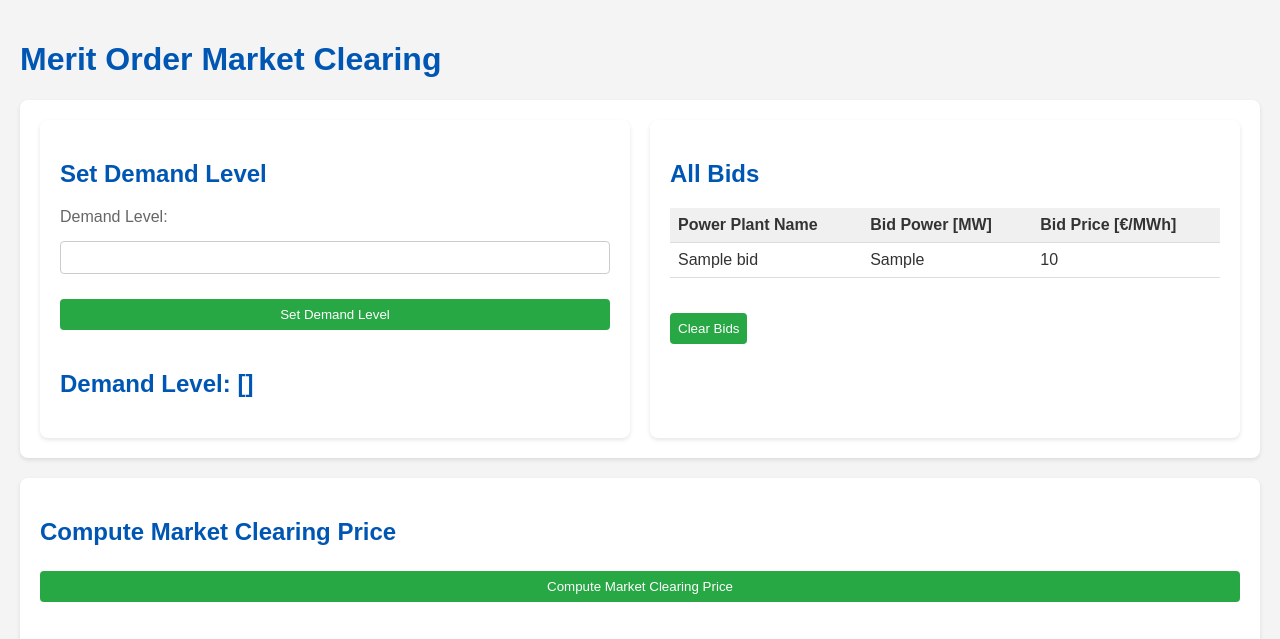
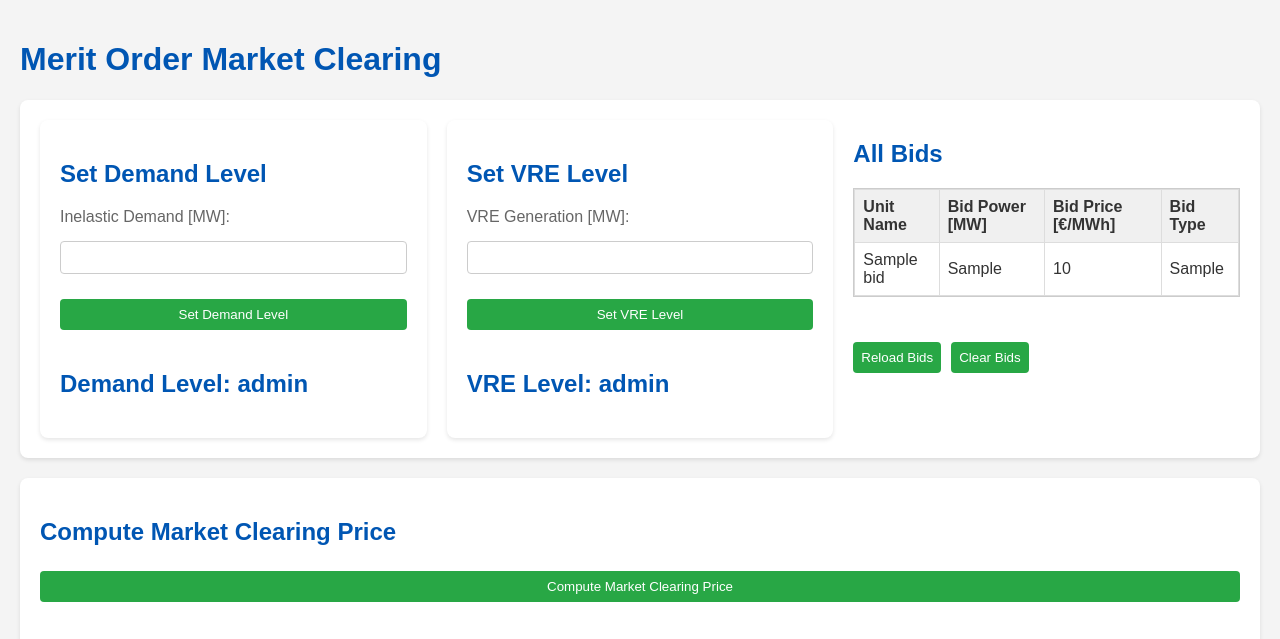
Before and after one commit to nick-harder/merit_order_game, a Flask app: template templates/index.html in a window 1280 px wide. Shown: the top 639 px of the page. Run offline with Flask 2, Linux system fonts and the light colour scheme; the template is opened without the code that fills it: most values are stand-ins (such as "Sample title", 1, 10 or a date in 2020); some libraries are stand-ins or nearby versions.

Commit message:
-add demand side as well

```diff
--- a/main.py
+++ b/main.py
@@ -7,53 +7,96 @@ app.secret_key = "merit_order_game"
 bid = Bid()
 teacher = Teacher()
 
-@app.route('/')
+
+@app.route("/")
 def index():
     # Teacher's view
-    return render_template('index.html', bids=bid.get_bids(), demand_level=teacher.get_demand())
+    return render_template(
+        "index.html",
+        bids=bid.get_bids(),
+        inelastic_demand_level=teacher.demand_level,
+        vre_level=teacher.vre_level,
+    )
 
-@app.route('/student')
+
+@app.route("/student")
 def student():
     # Student's bid submission view
-    return render_template('student.html')
+    return render_template("student.html")
 
-@app.route('/submit_bid', methods=['POST'])
+
+@app.route("/submit_bid", methods=["POST"])
 def submit_bid():
-    power_plant_name = request.form['power_plant_name']
-    bid_power = abs(float(request.form['bid_power']))
-    bid_price = float(request.form['bid_price'])
+    power_plant_name = request.form["power_plant_name"]
+    bid_power = abs(float(request.form["bid_power"]))
+    bid_price = float(request.form["bid_price"])
+    bid_type = request.form["bid_type"]
 
     # Add the bid to the bid object
-    bid.add_bid(power_plant_name, bid_power, bid_price)
+    bid.add_bid(power_plant_name, bid_power, bid_price, bid_type)
 
     # Store the bid information in a session variable
-    session['submitted_bid'] = {
-        'power_plant_name': power_plant_name,
-        'bid_power': bid_power,
-        'bid_price': bid_price
+    session["submitted_bid"] = {
+        "power_plant_name": power_plant_name,
+        "bid_power": bid_power,
+        "bid_price": bid_price,
+        "bid_type": bid_type,
     }
 
-    return redirect(url_for('student'))
+    return redirect(url_for("student"))
 
-@app.route('/set_demand', methods=['POST'])
+
+@app.route("/set_demand", methods=["POST"])
 def set_demand():
-    demand_level = float(request.form['demand_level'])
-    teacher.set_demand(demand_level)
-    return redirect(url_for('index'))
+    inelastic_demand_level = float(request.form["inelastic_demand_level"])
+    bid.add_bid("Inelastic demand", inelastic_demand_level, 500, "buy")
 
-@app.route('/compute_price', methods=['POST'])
+    teacher.set_demand(inelastic_demand_level)
+
+    return redirect(url_for("index"))
+
+
+@app.route("/set_vre", methods=["POST"])
+def set_vre():
+    vre_level = float(request.form["vre_level"])
+    bid.add_bid("VRE generation", vre_level, 0, "sell")
+
+    teacher.set_vre(vre_level)
+
+    return redirect(url_for("index"))
+
+
+@app.route("/reload_bids", methods=["POST"])
+def reload_bids():
+
+    return redirect(url_for("index"))
+
+
+@app.route("/compute_price", methods=["POST"])
 def compute_price():
-    market_clearing_price = teacher.compute_price(bid.get_bids())
+    market_clearing_price, accepted_buy, accepted_sell = teacher.compute_price(
+        bid.get_bids()
+    )
+
     # Sort bids by bid_price for plotting
-    sorted_bids = sorted(bid.get_bids(), key=lambda x: x['bid_price'])
-    return render_template('index.html', bids=bid.get_bids(), demand_level=teacher.get_demand(),
-                           market_clearing_price=market_clearing_price, sorted_bids=sorted_bids)
+    submitted_bids = bid.get_bids()
+    return render_template(
+        "index.html",
+        bids=bid.get_bids(),
+        demand_level=accepted_buy,
+        market_clearing_price=market_clearing_price,
+        submitted_bids=submitted_bids,
+        inelastic_demand_level=teacher.demand_level,
+        vre_level=teacher.vre_level,
+    )
 
-@app.route('/clear_bids', methods=['POST'])
+
+@app.route("/clear_bids", methods=["POST"])
 def clear_bids():
     bid.clear_bids()
-    teacher.clear_demand()
-    return redirect(url_for('index'))
+    teacher.reset()
+    return redirect(url_for("index"))
 
-if __name__ == '__main__':
-    app.run(host='0.0.0.0', port=5001, debug=True)
+
+if __name__ == "__main__":
+    app.run(host="0.0.0.0", port=5001, debug=True)
--- a/static/js/meritOrderPlot.js
+++ b/static/js/meritOrderPlot.js
@@ -1,31 +1,57 @@
 document.addEventListener("DOMContentLoaded", function(event) {
-    // Use the global variables directly
-    // Initialize arrays to hold cumulative power and prices
-    var cumulativePower = [0]; // Start from zero power
-    var prices = [sortedBids[0].bid_price]; // Start with the price of the first bid
-    var totalPower = 0;
+    // Initialize arrays for sell and buy types
+    var cumulativePowerSell = [0];
+    var pricesSell = [0];
+    var totalPowerSell = 0;
 
-    // Calculate cumulative power and corresponding prices
-    sortedBids.forEach(bid => {
-        totalPower += bid.bid_power;
-        cumulativePower.push(totalPower);
-        prices.push(bid.bid_price);
+    var cumulativePowerBuy = [0];
+    var pricesBuy = [0];
+    var totalPowerBuy = 0;
+
+    // Filter and process sell bids
+    var sellBids = submittedBids.filter(bid => bid.bid_type === 'sell').sort((a, b) => a.bid_price - b.bid_price);
+    sellBids.forEach(bid => {
+        totalPowerSell += bid.bid_power;
+        cumulativePowerSell.push(totalPowerSell);
+        pricesSell.push(bid.bid_price);
     });
 
-    var trace1 = {
-        x: cumulativePower,
-        y: prices,
+    // Filter and process buy bids in descending order by price
+    var buyBids = submittedBids.filter(bid => bid.bid_type === 'buy').sort((a, b) => b.bid_price - a.bid_price);
+    buyBids.forEach(bid => {
+        totalPowerBuy += bid.bid_power;
+        cumulativePowerBuy.push(totalPowerBuy);
+        pricesBuy.push(bid.bid_price);
+    });
+
+    // Create traces for sell and buy bids
+    var traceSell = {
+        x: cumulativePowerSell,
+        y: pricesSell,
         type: 'scatter',
         mode: 'lines+markers',
-        line: {shape: 'vh'},  // Set the line shape to horizontal-then-vertical
-        name: 'Supply Curve'
+        line: { shape: 'vh' },
+        name: 'Sell Bids'
     };
 
-    var trace2 = {
+    var traceBuy = {
+        x: cumulativePowerBuy,
+        y: pricesBuy,
+        type: 'scatter',
+        mode: 'lines+markers',
+        line: { shape: 'vh' },
+        name: 'Buy Bids'
+    };
+
+    var traceDemand = {
         x: [demandLevel, demandLevel],
-        y: [0, marketClearingPrice],
+        y: [0, marketClearingPrice],  // Adjust to the market clearing price
         type: 'lines',
-        name: 'Demand Level'
+        name: 'Market Clearing Level',
+        line: {
+            dash: 'dot',  // Set the line style to dotted
+            width: 2      // Optional: adjust the line width if needed
+        }
     };
 
     var layout = {
@@ -35,7 +61,7 @@ document.addEventListener("DOMContentLoaded", function(event) {
         showlegend: true
     };
 
-    var data = [trace1, trace2];
+    var data = [traceSell, traceBuy, traceDemand];
 
     Plotly.newPlot('plot', data, layout);
 
--- a/static/styles.css
+++ b/static/styles.css
@@ -7,15 +7,36 @@ body {
 }
 .container {
     display: grid;
-    grid-template-columns: 1fr 1fr;
+    grid-template-columns: 1fr 1fr 1fr; /* Updated to accommodate three columns */
     grid-gap: 20px;
 }
-.left-column, .right-column {
+
+.left-column, .middle-column { /* Corrected the selector */
     background: white;
     padding: 20px;
     border-radius: 8px;
     box-shadow: 0 2px 4px rgba(0,0,0,0.1);
 }
+
+.scrollable-table {
+    max-height: 300px; /* Adjust the height as needed */
+    overflow-y: auto; /* Enables vertical scrolling */
+    border: 1px solid #ccc; /* Optional, adds a border around the scrollable area */
+    margin-bottom: 20px; /* Provides spacing below the table */
+}
+
+.right-column table {
+    width: 100%; /* Ensures the table uses the full width of its container */
+    border-collapse: collapse; /* Optional, for better table border handling */
+}
+
+.right-column th, .right-column td {
+    border: 1px solid #ddd; /* Optional, adds borders to cells */
+    padding: 8px; /* Adjust padding for better cell spacing */
+    text-align: left; /* Adjust text alignment as needed */
+}
+
+
 .full-width {
     grid-column: 1 / -1;
     background: white;
--- a/templates/index.html
+++ b/templates/index.html
@@ -13,29 +13,45 @@
         <div class="left-column">
             <h2>Set Demand Level</h2>
             <form action="/set_demand" method="post">
-                <label for="demand_level">Demand Level:</label>
-                <input type="number" id="demand_level" name="demand_level" required>
+                <label for="inelastic_demand_level">Inelastic Demand [MW]:</label>
+                <input type="number" id="inelastic_demand_level" name="inelastic_demand_level" required>
                 <input type="submit" value="Set Demand Level">
             </form>
-            <h2>Demand Level: {{ demand_level }}</h2>
+            <h2>Demand Level: {{ inelastic_demand_level }}</h2>
+        </div>
+        <div class="middle-column">
+            <h2>Set VRE Level</h2>
+            <form action="/set_vre" method="post">
+                <label for="vre_level">VRE Generation [MW]:</label>
+                <input type="number" id="vre_level" name="vre_level" required>
+                <input type="submit" value="Set VRE Level">
+            </form>
+            <h2>VRE Level: {{ vre_level }}</h2>
         </div>
         <div class="right-column">
             <h2>All Bids</h2>
+            <div class="scrollable-table">
                 <table>
                     <tr>
-                    <th>Power Plant Name</th>
+                        <th>Unit Name</th>
                         <th>Bid Power [MW]</th>
                         <th>Bid Price [€/MWh]</th>
+                        <th>Bid Type</th>
                     </tr>
                     {% for bid in bids %}
                     <tr>
                         <td>{{ bid['power_plant_name'] }}</td>
                         <td>{{ bid['bid_power'] }}</td>
                         <td>{{ bid['bid_price'] }}</td>
+                        <td>{{ bid['bid_type'] }}</td>
                     </tr>
                     {% endfor %}
                 </table>
+            </div>
             <div style="display: flex; gap: 10px; margin-top: 10px;">
+                <form action="/reload_bids" method="post">
+                    <input type="submit" value="Reload Bids">
+                </form>
                 <form action="/clear_bids" method="post">
                     <input type="submit" value="Clear Bids">
                 </form>
@@ -54,8 +70,8 @@
     </div>
 
     <script>
-        {% if sorted_bids %}
-            var sortedBids = {{ sorted_bids | tojson }};
+        {% if submitted_bids %}
+            var submittedBids = {{ submitted_bids | tojson }};
             var demandLevel = {{ demand_level }};
             var marketClearingPrice = {{ market_clearing_price | default('Not Available') }};
         {% endif %}
```
Also changed, not shown: bid.py (+16 -8 lines), teacher.py (+67 -19 lines), templates/student.html (+13 -2 lines). Lines whose indentation alone changed are shown as unchanged.
